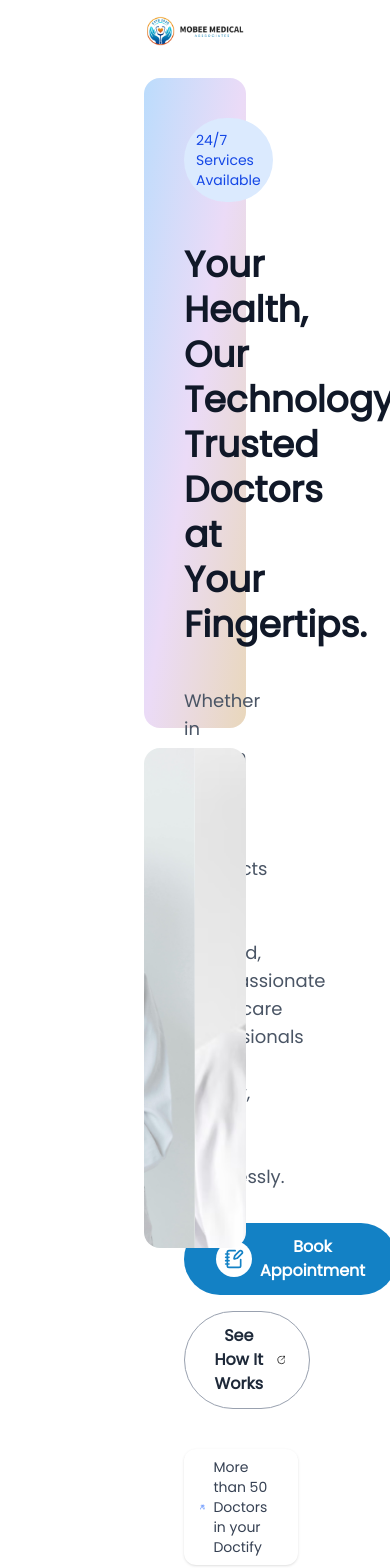
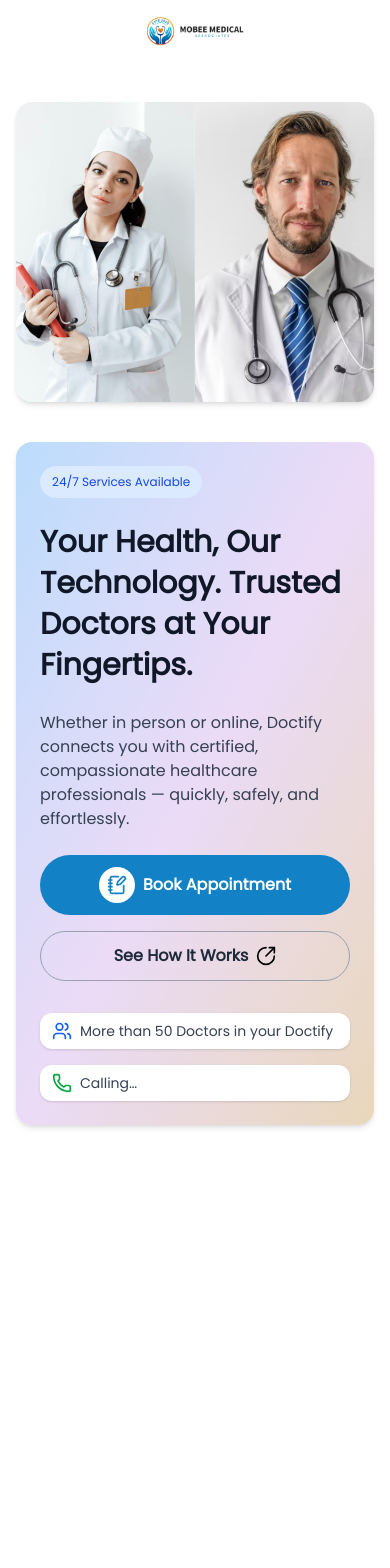
Before and after one commit to afterrender1/mobeemedical, a Next.js app: page / in a window 390 px wide. Shown: the top 1568 px of the page. After the commit the page ends 1165 px from the top, so only its background shows below. Built offline with nearby package versions, Linux system fonts and the light colour scheme.

Commit message:
responsive hero

```diff
--- a/components/Hero.jsx
+++ b/components/Hero.jsx
@@ -1,71 +1,84 @@
 "use client";
 import React from "react";
 import Image from "next/image";
-import { PlayCircle, Phone, Users , NotebookPen , CircleArrowOutUpRight } from "lucide-react";
+import {
+  PlayCircle,
+  Phone,
+  Users,
+  NotebookPen,
+  CircleArrowOutUpRight,
+} from "lucide-react";
 
 const Hero = () => {
   return (
-    <section className="w-full py-4 bg-white" style={{fontFamily : "poppins"}}>
-      <div className="mx-30 px-6 grid grid-cols-1 md:grid-cols-2 gap-5 items-center">
+    <section
+      className="w-full py-10 bg-white"
+      style={{ fontFamily: "Poppins, sans-serif" }}
+    >
+      <div className="mx-0 sm:mx-2 md:mx-2 lg:mx-2 xl:mx-30 px-4 sm:px-6 md:px-10 grid grid-cols-1 lg:grid-cols-2 gap-10 items-center">
         {/* LEFT SIDE */}
-        <div className="rounded-2xl p-10 h-[650px] bg-linear-to-br from-[#bbdcfc] via-[#ebdbf7] to-[#e9d7bb] ">
+        <div className="rounded-2xl p-6 sm:p-8 md:p-10 h-auto lg:h-[650px] bg-linear-to-br from-[#bbdcfc] via-[#ebdbf7] to-[#e9d7bb] flex flex-col justify-center shadow-md">
           {/* Tag */}
-          <span className="inline-block mb-10 text-sm font-medium text-blue-700 bg-blue-100 px-3 py-3 rounded-full">
+          <span className="inline-block mb-6 sm:mb-8 text-xs sm:text-sm font-medium text-blue-700 bg-blue-100 px-3 py-2 sm:py-3 rounded-full w-fit">
             24/7 Services Available
           </span>
 
           {/* Heading */}
-          <h1 className="text-4xl md:text-5xl font-bold text-gray-900 leading-tight mb-10">
+          <h1 className="text-3xl sm:text-4xl md:text-5xl font-bold text-gray-900 leading-snug mb-6 sm:mb-8">
             Your Health, Our Technology.
-            <br /> Trusted Doctors at Your Fingertips.
+            <br className="hidden sm:block" /> Trusted Doctors at Your
+            Fingertips.
           </h1>
 
           {/* Paragraph */}
-          <p className="text-gray-600 text-lg mb-8">
+          <p className="text-gray-700 text-base sm:text-lg mb-6 sm:mb-10">
             Whether in person or online, Doctify connects you with certified,
             compassionate healthcare professionals — quickly, safely, and
             effortlessly.
           </p>
 
           {/* Buttons */}
-          <div className="flex flex-wrap gap-4 mb-10">
-            <button className="bg-[#1381c5] text-white px-8 py-3 flex justify-center items-center gap-2 rounded-full font-semibold cursor-pointer hover:bg-[#066baa] transition-all">
-             <span className="bg-white p-2 rounded-full">
-                <NotebookPen size={20} className="text-[#1381c5]"/></span> Book Appointment
+          <div className="flex flex-wrap gap-4 mb-8 sm:mb-10">
+            <button className="bg-[#1381c5] text-white px-6 sm:px-8 py-3 flex justify-center items-center gap-2 rounded-full font-semibold cursor-pointer hover:bg-[#066baa] transition-all w-full sm:w-auto">
+              <span className="bg-white p-2 rounded-full">
+                <NotebookPen size={20} className="text-[#1381c5]" />
+              </span>
+              Book Appointment
             </button>
 
-            <button className="text-gray-800 flex items-center gap-2 border border-gray-400 px-6 py-3 rounded-full cursor-pointer font-semibold hover:bg-gray-50 transition">
-
-              See How It Works <CircleArrowOutUpRight size={20} className="text-black"/>
+            <button className="text-gray-800 flex items-center justify-center gap-2 border border-gray-400 px-6 sm:px-8 py-3 rounded-full cursor-pointer font-semibold hover:bg-gray-50 transition w-full sm:w-auto">
+              See How It Works
+              <CircleArrowOutUpRight size={20} className="text-black" />
             </button>
           </div>
 
           {/* Bottom Small Cards */}
           <div className="flex flex-wrap items-center gap-4">
             {/* Left: Users */}
-            <div className="flex items-center gap-2 bg-white px-4 py-2 rounded-xl shadow-sm">
-              <Users className="text-blue-600" size={20} />
+            <div className="flex items-center gap-2 bg-white px-3 sm:px-4 py-2 rounded-xl shadow-sm w-full sm:w-auto">
+              <Users className="text-blue-600 flex-shrink-0" size={20} />
               <p className="text-sm text-gray-700 font-medium">
                 More than 50 Doctors in your Doctify
               </p>
             </div>
 
             {/* Right: Calling */}
-            <div className="flex items-center gap-2 bg-white px-4 py-2 rounded-xl shadow-sm">
-              <Phone className="text-green-600" size={20} />
+            <div className="flex items-center gap-2 bg-white px-3 sm:px-4 py-2 rounded-xl shadow-sm w-full sm:w-auto">
+              <Phone className="text-green-600 flex-shrink-0" size={20} />
               <p className="text-sm text-gray-700 font-medium">Calling…</p>
             </div>
           </div>
         </div>
 
         {/* RIGHT SIDE */}
-        <div className="relative flex justify-center">
-          <div className="relative w-full h-[500px] md:h-[650px] rounded-2xl overflow-hidden">
+        <div className="relative flex justify-center order-first lg:order-last">
+          <div className="relative w-full h-[300px] sm:h-[400px] md:h-[500px] lg:h-[650px] rounded-2xl overflow-hidden shadow-md">
             <Image
               src="/images/hero.png"
               alt="Doctors"
               fill
               className="object-cover object-center"
+              priority
             />
           </div>
         </div>
```
